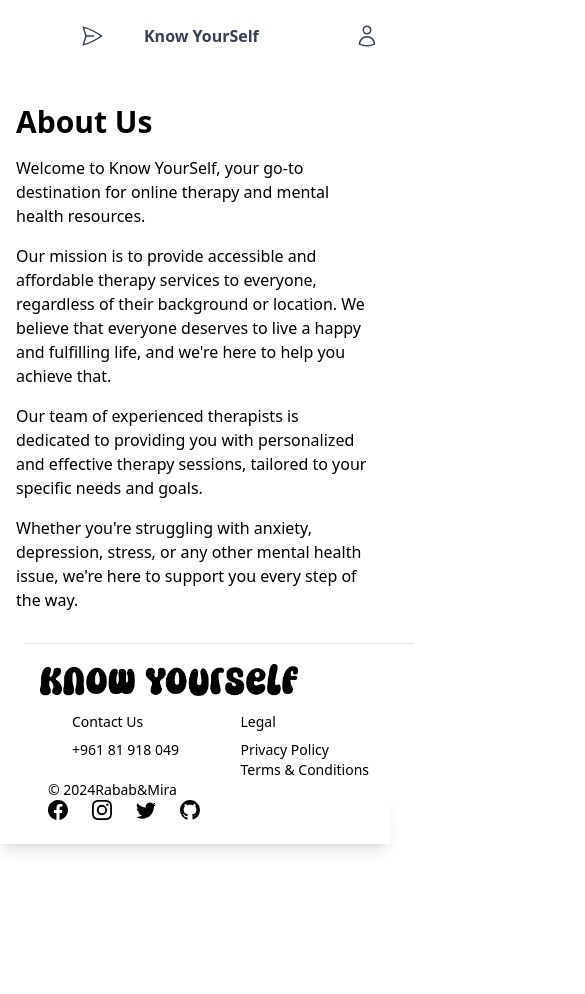
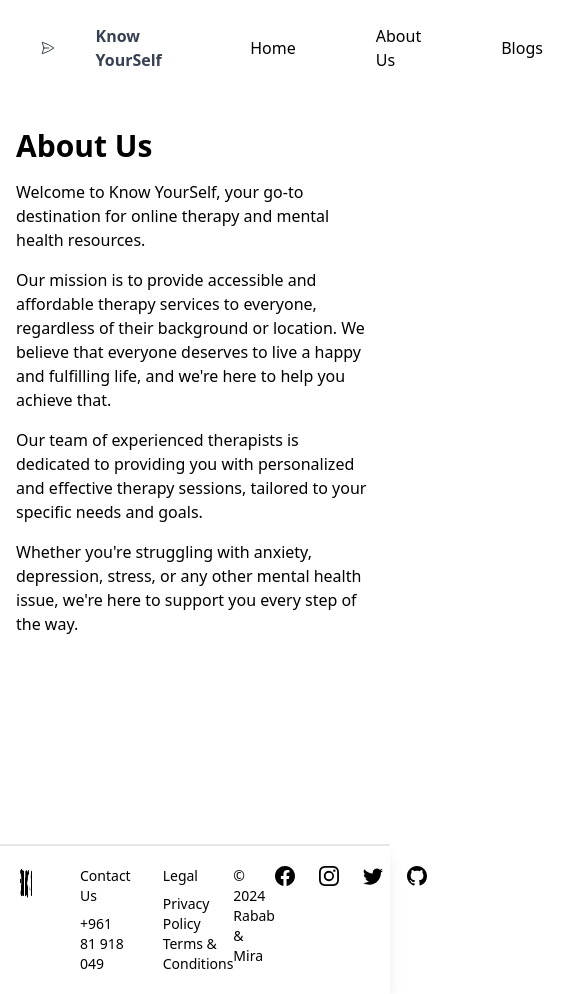
Before and after one commit to mirayaacoub/KnowYourSelf, a React (Vite) app in the folder client/: page /about-us in a window 390 px wide. Shown: the top 994 px of the page, 585 px wide, since content can reach past the window. Before the commit the page ends 892 px from the top, so only its background shows below. Built offline with nearby package versions, Linux system fonts and the light colour scheme; what random-js would draw is missing.

Commit message:
navbar fix again

```diff
--- /dev/null
+++ b/client/src/components/Comment.tsx
@@ -0,0 +1,11 @@
+import BlogPost from "./BlogPost";
+
+type Props = {
+  post: BlogPost;
+};
+
+function Comments({ post }: Props) {
+  return <div>Comments</div>;
+}
+
+export default Comments;
--- a/client/src/components/Footer.tsx
+++ b/client/src/components/Footer.tsx
@@ -5,22 +5,14 @@ import { BsFacebook, BsGithub, BsInstagram, BsTwitter } from "react-icons/bs";
 
 function FooterComponent() {
   return (
-    <Footer
-      container
-      className="sticky bottom-0 left-0 w-full bg-white shadow-lg"
-    >
-      <div className="absolute bottom-0 w-full">
-        <Footer.Divider />
+    <footer className="w-full flex w-full justify-between bg-white shadow-lg border-t-2 p-5">
+      {/* <Footer.Divider /> */}
 
-        <div className="grid w-full justify-between sm:flex sm:justify-start md:flex md:grid-cols-1">
-          <div className="sm:col-span-1 mt-5 ml-4">
       <Footer.Brand
         href="https://flowbite.com"
         src="logo.png"
         alt="Flowbite Logo"
       />
-          </div>
-          <div className="grid grid-cols-2 gap-6 sm:mt-2 sm:grid-cols-3 sm:gap-10 pr-6">
       <div className="sm:col-span-1 ml-12">
         <Footer.Title title="Contact Us" className="mb-2" />
         <Footer.LinkGroup col>
@@ -35,19 +27,14 @@ function FooterComponent() {
           <Footer.Link href="#">Terms &amp; Conditions</Footer.Link>
         </Footer.LinkGroup>
       </div>
-          </div>
-        </div>
-        <div className="w-full sm:flex sm:items-center sm:justify-between pr-6 ml-6">
-          <Footer.Copyright href="#" by="Rabab&Mira" year={2024} />
+      <Footer.Copyright href="#" by=" Rabab & Mira" year={2024} />
       <div className="mt-0 mb-6 flex space-x-6 sm:mt-0 sm:justify-center mr-10">
         <Footer.Icon href="#" icon={BsFacebook} />
         <Footer.Icon href="#" icon={BsInstagram} />
         <Footer.Icon href="#" icon={BsTwitter} />
         <Footer.Icon href="#" icon={BsGithub} />
       </div>
-        </div>
-      </div>
-    </Footer>
+    </footer>
   );
 }
 
--- a/client/src/components/NavBar.tsx
+++ b/client/src/components/NavBar.tsx
@@ -13,10 +13,8 @@ function Navbar() {
 
   return (
     // <nav className="bg-white shadow-lg ">
-    <div className="container mx-auto ml-20">
-      <div className="flex justify-between items-center px-0 py-6 gap-20">
+    <nav className="flex justify-between items-center px-10 py-6 gap-20">
       {/* Primary menu and logo */}
-        <div className="flex items-center gap-24">
       {/* logo */}
       <div>
         <Link
@@ -28,14 +26,18 @@ function Navbar() {
         </Link>
       </div>
       {/* primary */}
-          <div className="hidden lg:flex gap-24">
-            <Link to="/" className="">
+      <Link to="/" className="hover:underline">
         Home
       </Link>
-            <Link to="/about-us">About Us</Link>
-            <Link to="/blogs">Blogs</Link>
-            <Link to="/find-therapist">Find a Therapist</Link>
-          </div>
+      <Link to="/about-us" className="hover:underline">
+        About Us
+      </Link>
+      <Link to="/blogs" className="hover:underline">
+        Blogs
+      </Link>
+      <Link to="/find-therapist" className="hover:underline">
+        Find a Therapist
+      </Link>
       {sessionStorage.getItem("token") ? (
         <Link
           to="/profile-page"
@@ -51,9 +53,7 @@ function Navbar() {
           <UserIcon className="h-6 w-6 text-primary" />
         </Link>
       )}
-        </div>
-      </div>
-    </div>
+    </nav>
     // </nav>
   );
 }
--- a/client/src/components/SearchBar.tsx
+++ b/client/src/components/SearchBar.tsx
@@ -4,12 +4,12 @@ type SearchBarProps = {
 
 const SearchBar: React.FC<SearchBarProps> = ({ onChange }) => {
   return (
-    <div className="mb-3 xl:w-96">
+    <div className="mb-3 xl:w-100">
       <div className="relative mb-4 mt-5 flex items-center justify-center w-full flex-wrap items-stretch">
-        <div className="w-full md:w-auto">
+        <div className="w-full  md:w-96 lg-w:128">
           <input
             type="search"
-            className="relative m-0 block flex-auto rounded border border-solid border-neutral-300 bg-transparent bg-clip-padding px-3 py-[0.25rem] text-base font-normal leading-[1.6] text-neutral-700 outline-none transition duration-200 ease-in-out focus:z-[3] focus:border-primary focus:text-neutral-700 focus:shadow-[inset_0_0_0_1px_rgb(59,113,202)] focus:outline-none dark:border-neutral-600 dark:text-neutral-200 dark:placeholder:text-neutral-200 dark:focus:border-primary"
+            className="relative m-0 block  md:w-96 lg:w-128 flex-auto rounded border border-solid border-neutral-300 bg-transparent bg-clip-padding px-3 py-[0.25rem] text-base font-normal leading-[1.6] text-neutral-700 outline-none transition duration-200 ease-in-out focus:z-[3] focus:border-primary focus:text-neutral-700 focus:shadow-[inset_0_0_0_1px_rgb(59,113,202)] focus:outline-none dark:border-neutral-600 dark:text-neutral-200 dark:placeholder:text-neutral-200 dark:focus:border-primary"
             placeholder="Search"
             aria-label="Search"
             aria-describedby="button-addon2"
--- a/client/src/pages/HomePage.tsx
+++ b/client/src/pages/HomePage.tsx
@@ -21,7 +21,7 @@ export function HomePage() {
             </p>
             <p className="text-black text-sm mb-6 text-center mt-4 ">
               Your mental health comes first! Find a suitable licensed therapist
-              from now the comfort your own home. Choose among many trusted and
+              now from the comfort your own home. Choose among many trusted and
               experienced therapists.
             </p>
             <Link to="/find-therapist">
@@ -62,9 +62,9 @@ export function HomePage() {
           </div>
         </div>
       </div>
-      <div className="row mt-20">
-        <FooterComponent />
-      </div>
+      {/* <div className="row mt-20"> */}
+      <FooterComponent />
+      {/* </div> */}
     </>
   );
 }
--- a/client/src/pages/TherapistPage.tsx
+++ b/client/src/pages/TherapistPage.tsx
@@ -51,7 +51,11 @@ export function TherapistPage() {
     <>
       <div className="flex flex-col min-h-screen">
         <Navbar />
-        <SearchBar onChange={handleSearchChange} />{" "}
+        <div className="h-[6rem] bg-[#C2C3D2] flex flex-col justify-center items-center gap-y-[0.5rem]">
+          <p className="max-w-[35rem] text-center">
+            <SearchBar onChange={handleSearchChange} />{" "}
+          </p>
+        </div>
         {/* Pass handleSearchChange as prop */}
         <div className="mt-8 ml-8 flex flex-wrap">
           {filteredTherapists.map((therapist) => (
```
Lines whose indentation alone changed are shown as unchanged.
